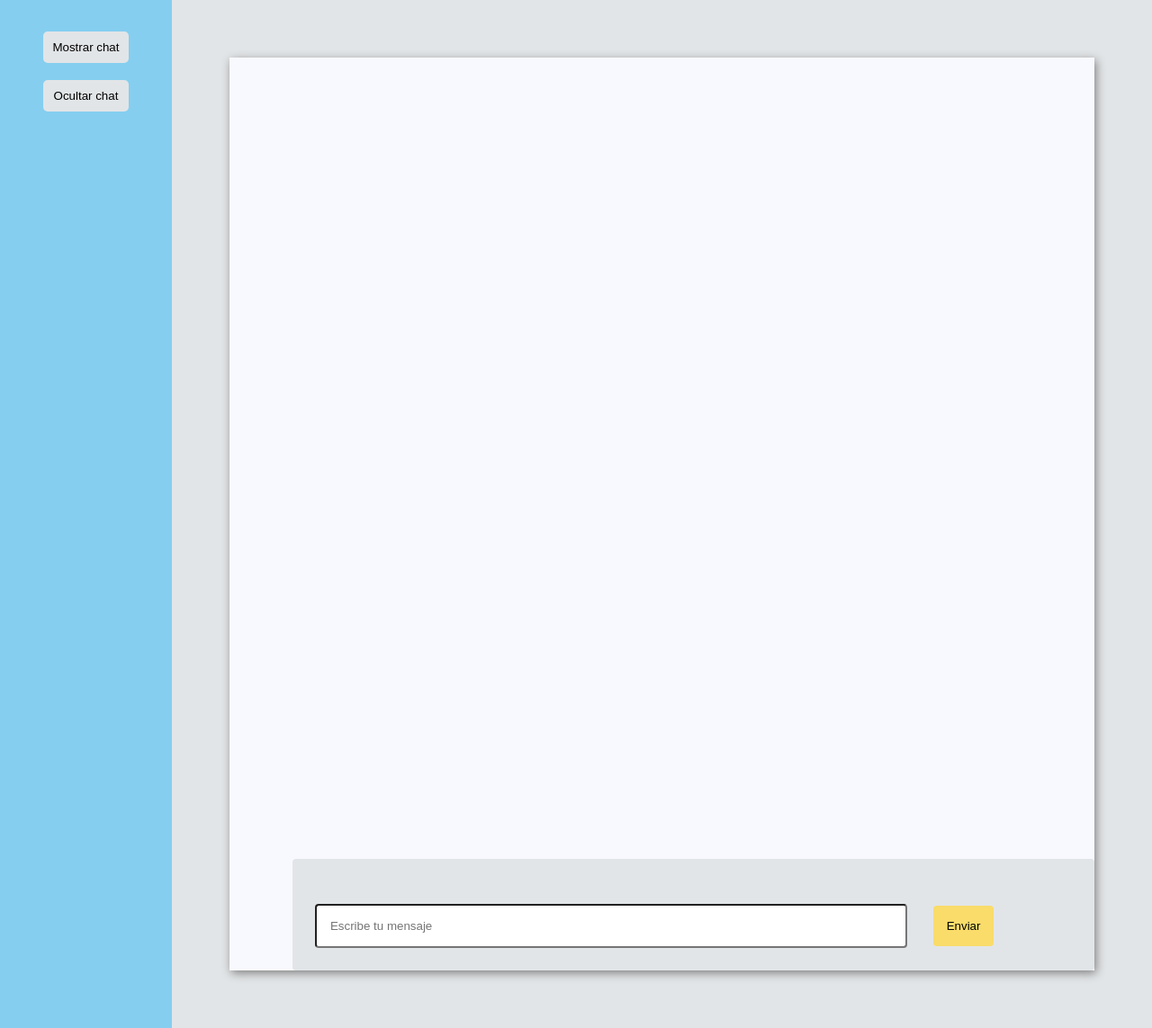
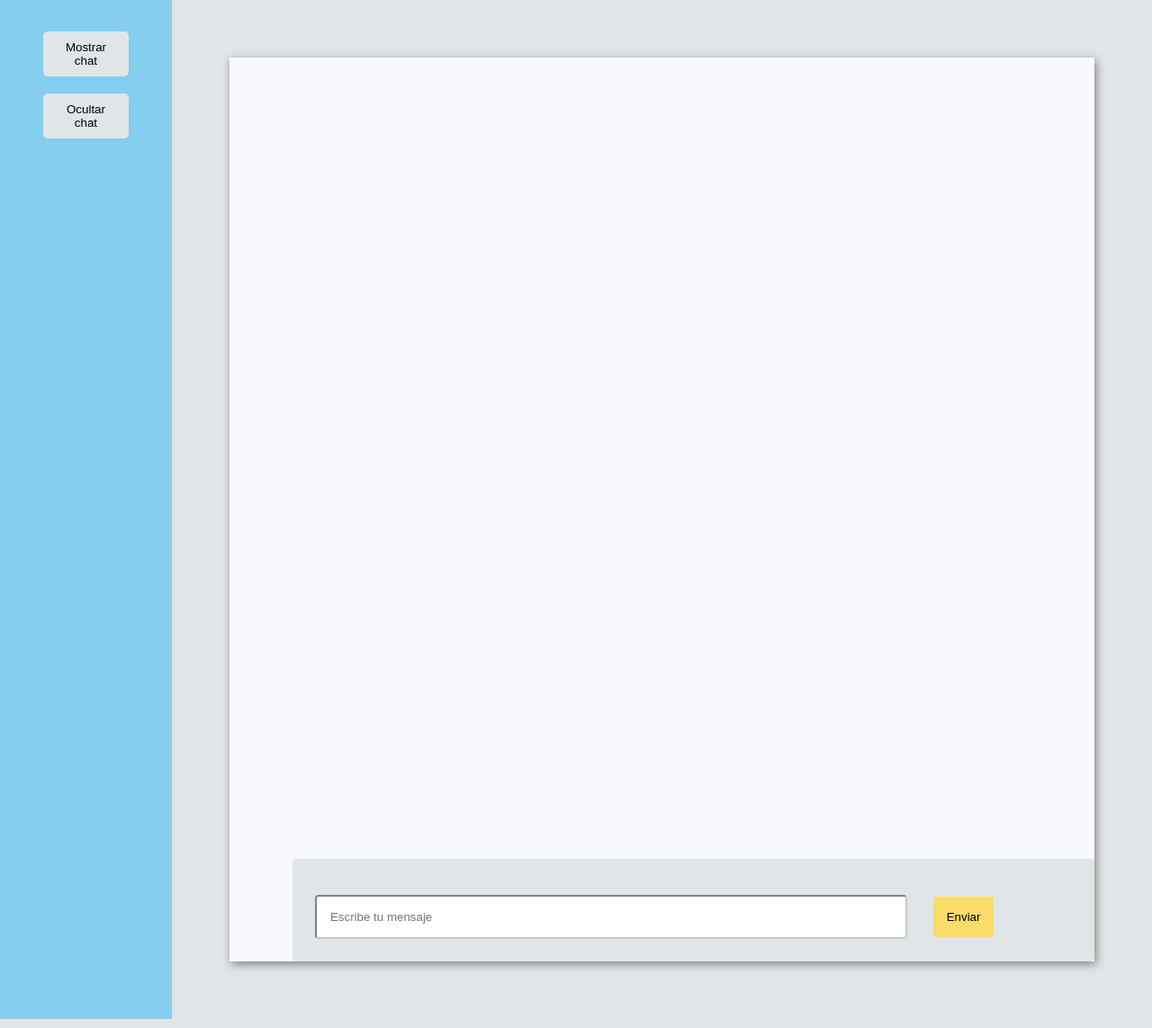
Before and after one commit to JesusCampanario/HLC_T4_PE2, a plain HTML site: page index.html in a window 1280 px wide. Shown: the whole page at 90% size. Drawn offline with Linux system fonts and the light colour scheme; a web font is replaced by a local one.

Commit message:
Segunda subida

```diff
--- a/estilos.css
+++ b/estilos.css
@@ -19,9 +19,10 @@
     border: 0;
     border-radius: 5px;
     padding: 10px;
+    padding-left: 15px;
+    padding-right: 15px;
     margin: 5%;
     cursor: pointer;
-
 }
 body {
     margin: 0;
@@ -39,7 +40,7 @@ body {
     justify-content: center;
 }
 .mensaje {
-    padding-top: 25px;
+    padding-top: 15px;
     justify-content: center;
     justify-items: center;
     border-radius: 4px;
@@ -52,7 +53,9 @@ body {
 }
 input {
     padding: 15px;
+    border: 0,1px;
     border-radius: 4px;
+    border-color: rgba(189, 189, 189, 0.829);
     width: 70%;
     justify-content: center;
     justify-items: center;
```
